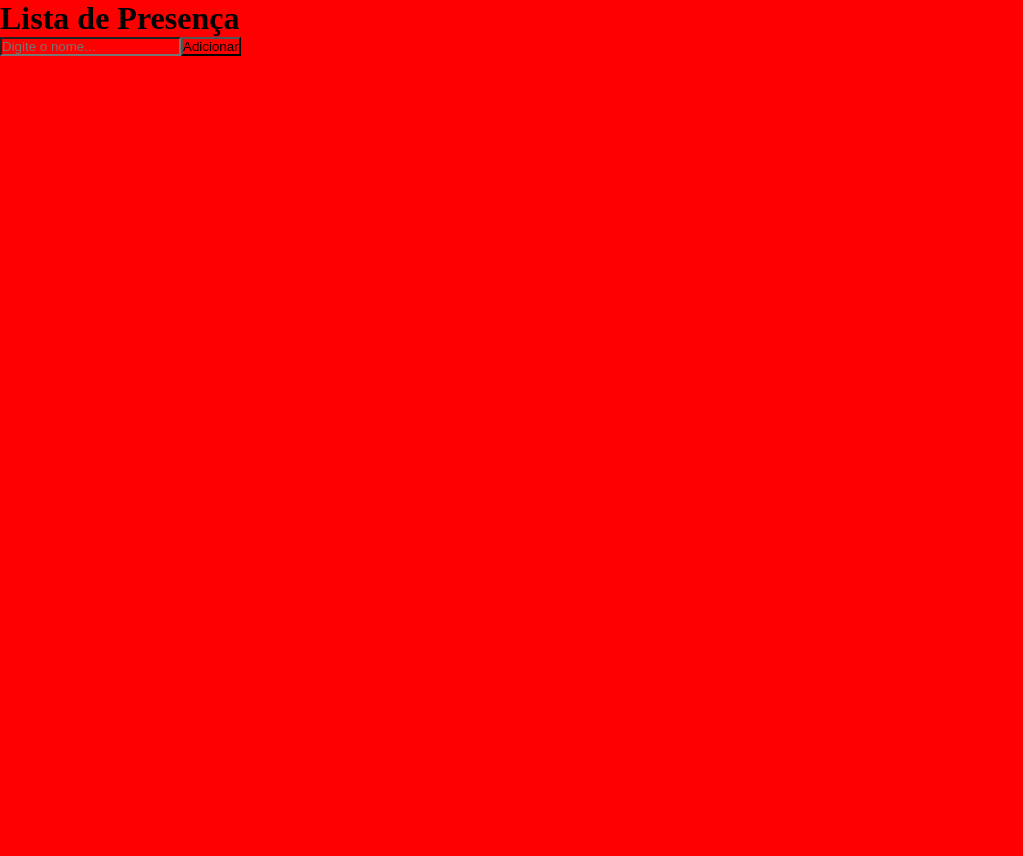
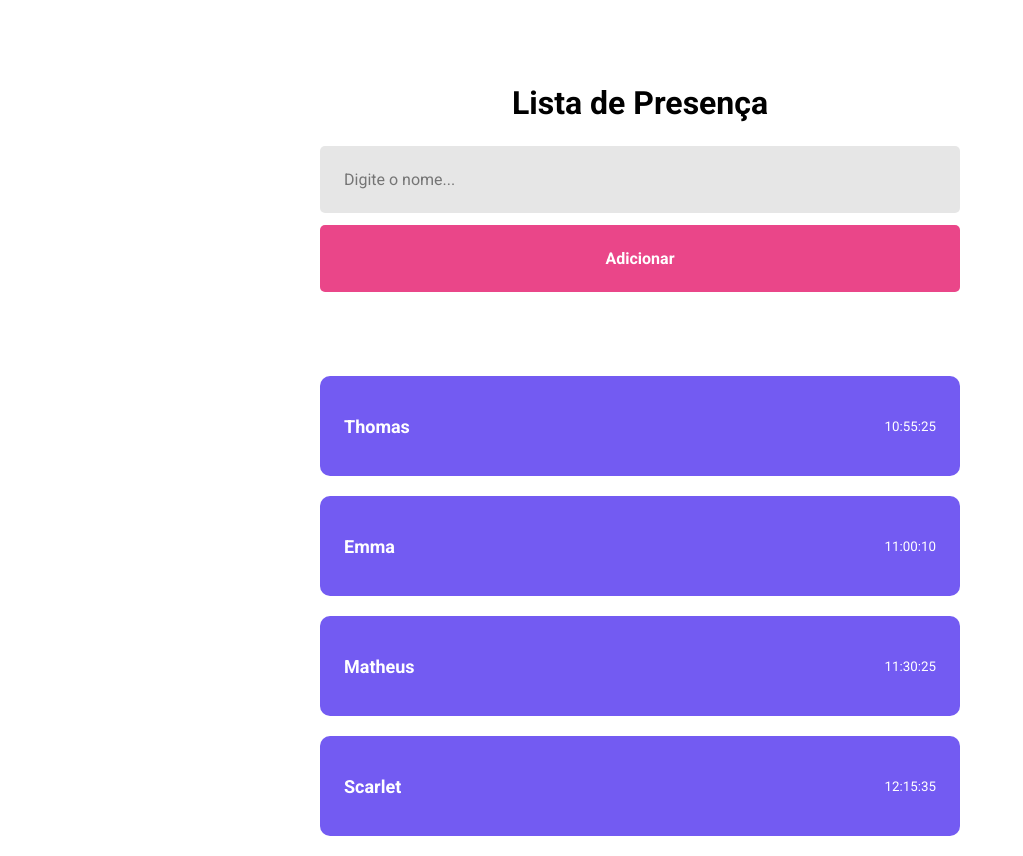
Before and after one commit to HarleyN82/Treino-Estag-Rocketseat-Discover-Especializar, a React (Vite) app in the folder ReactJS/reactapp/: page / in a window 1280 px wide. Shown: the whole page, without its empty margins (0-1023 px from the left). Before the commit the page ends 800 px from the top, so only its background shows below. Built offline with nearby package versions, Linux system fonts and the light colour scheme.

Commit message:
Update File with Props

```diff
--- a/ReactJS/reactapp/index.html
+++ b/ReactJS/reactapp/index.html
@@ -3,6 +3,13 @@
   <head>
     <meta charset="UTF-8" />
     <meta name="viewport" content="width=device-width, initial-scale=1.0" />
+
+    <!-- Importação das fontes. -->
+
+    <link rel="preconnect" href="https://fonts.googleapis.com">
+    <link rel="preconnect" href="https://fonts.gstatic.com" crossorigin>
+    <link href="https://fonts.googleapis.com/css2?family=Roboto:wght@400;500;700&display=swap" rel="stylesheet">
+
     <title>App Lista de Presença</title>
   </head>
   <body>
--- /dev/null
+++ b/ReactJS/reactapp/src/components/Card/index.jsx
@@ -0,0 +1,11 @@
+import './styles.css';
+
+export function Card (props){
+
+    return (
+        <div className='card'>
+            <strong>{props.name}</strong>
+            <small>{props.time}</small>
+        </div>
+    )
+}
--- /dev/null
+++ b/ReactJS/reactapp/src/components/Card/styles.css
@@ -0,0 +1,19 @@
+.card{
+    height: 100px;
+    width: 50%;
+
+    background-color: #735BF2;
+    color: #fff;
+
+    border-radius: 10px;
+    margin-bottom: 20px;
+
+    display: flex;
+    align-items: center;
+    justify-content: space-between;
+    padding: 24px;
+}
+
+.card strong{
+    font-size: 18px;
+}
--- a/ReactJS/reactapp/src/main.jsx
+++ b/ReactJS/reactapp/src/main.jsx
@@ -4,7 +4,7 @@ import ReactDOM from 'react-dom/client'
 // Importanto Arquivo de estilização global
 import './styles/global.css'
 
-import Home from './pages/Home'
+import { Home } from './pages/Home'
 
 ReactDOM.createRoot(document.getElementById('root')).render(
   <React.StrictMode>
--- a/ReactJS/reactapp/src/pages/Home.jsx
+++ /dev/null
@@ -1,12 +0,0 @@
-function Home() {
-
-  return (
-   <>
-     <h1>Lista de Presença</h1>
-      <input type="text" placeholder="Digite o nome..."/>
-      <button type="button">Adicionar</button>
-   </>
-  )
-}
-
-export default Home
--- /dev/null
+++ b/ReactJS/reactapp/src/pages/Home/index.jsx
@@ -0,0 +1,20 @@
+import './styles.css'
+
+// Importanto Componentes
+
+import { Card } from '../../components/Card'
+
+export function Home() {
+
+  return (
+   <div className='container'>
+     <h1>Lista de Presença</h1>
+      <input type="text" placeholder="Digite o nome..."/>
+      <button type="button">Adicionar</button>
+      <Card name="Thomas" time="10:55:25"/>
+      <Card name="Emma" time="11:00:10"/>
+      <Card name="Matheus" time="11:30:25"/>
+      <Card name="Scarlet" time="12:15:35"/>
+   </div>
+  )
+}
--- /dev/null
+++ b/ReactJS/reactapp/src/pages/Home/styles.css
@@ -0,0 +1,42 @@
+.container{
+    display: flex;
+    align-items: center;
+    flex-direction: column;
+}
+
+.container h1{
+    margin: 84px 0 24px;
+}
+
+.container input{
+    width: 50%;
+    padding: 24px;
+
+    background-color: #E6E6E6;
+    border-radius: 5px;
+    border: none;
+
+    font-size: 16px;
+}
+
+.container button{
+    width: 50%;
+    padding: 24px;
+    font-weight: 700;
+
+    background-color: #EA4689;
+    color: #ffff;
+
+    border-radius: 5px;
+    margin: 12px 0 84px;
+    border: none;
+
+    cursor: pointer;
+    transition: filter 0.2s ;
+
+    font-size: 16px;
+}
+
+.container button:hover{
+   filter: brightness(0.9);
+}
--- a/ReactJS/reactapp/src/styles/global.css
+++ b/ReactJS/reactapp/src/styles/global.css
@@ -4,5 +4,16 @@
     margin: 0;
     padding: 0;
     box-sizing: border-box;
-    background-color: red;
 }
+
+/* Aplicando fontes personalizada. */
+
+body,
+input,
+button {
+  font-size: 16px;
+  font-family: "Roboto", sans-serif;
+
+  /*Propriedade que deixa os contornos das fotnes mais suaves*/
+  --webkit-font-smoothing: antialiased;
+}
```
Also changed, not shown: 1 other file (tests, documents, lock files or other folders).
